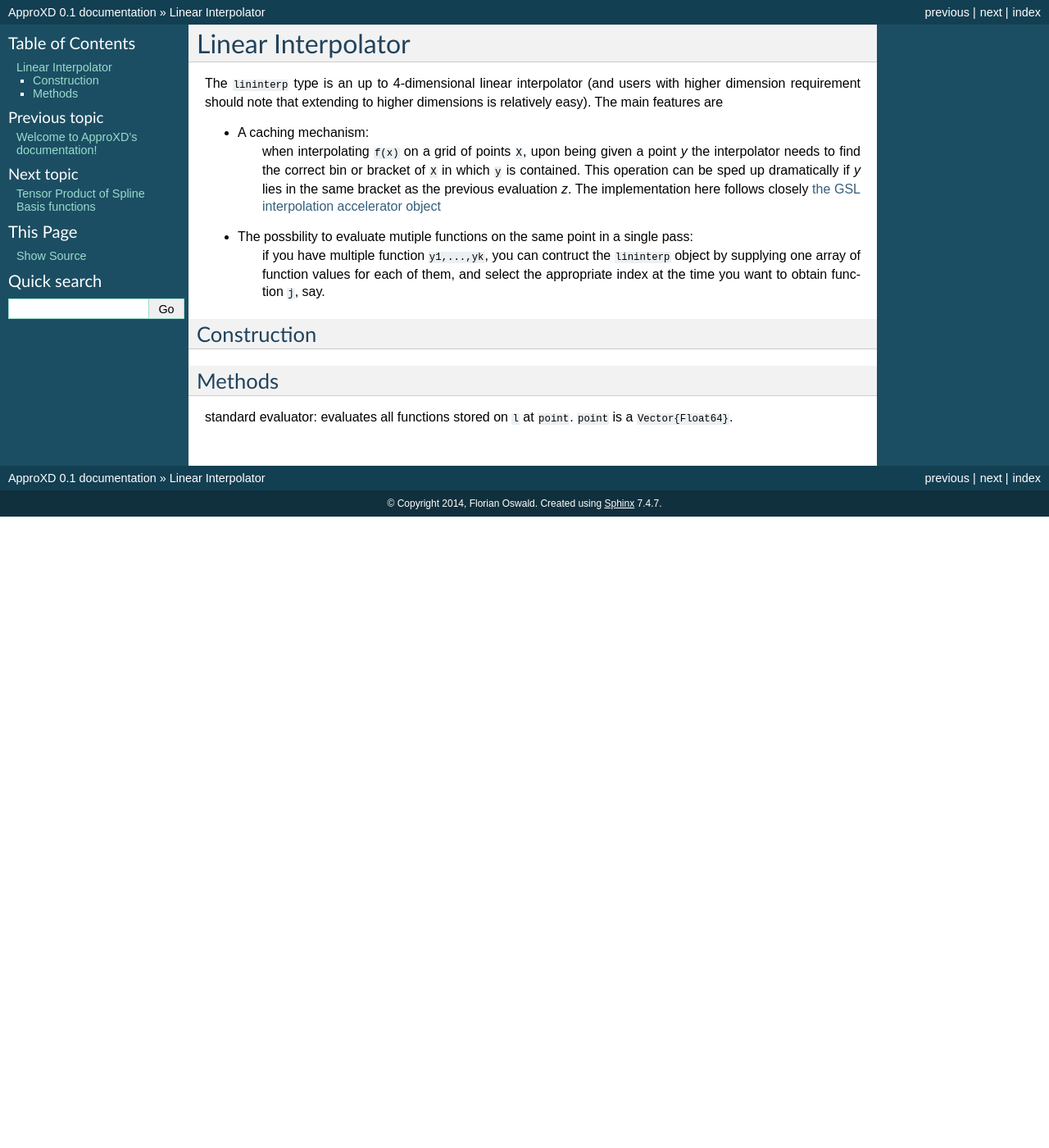
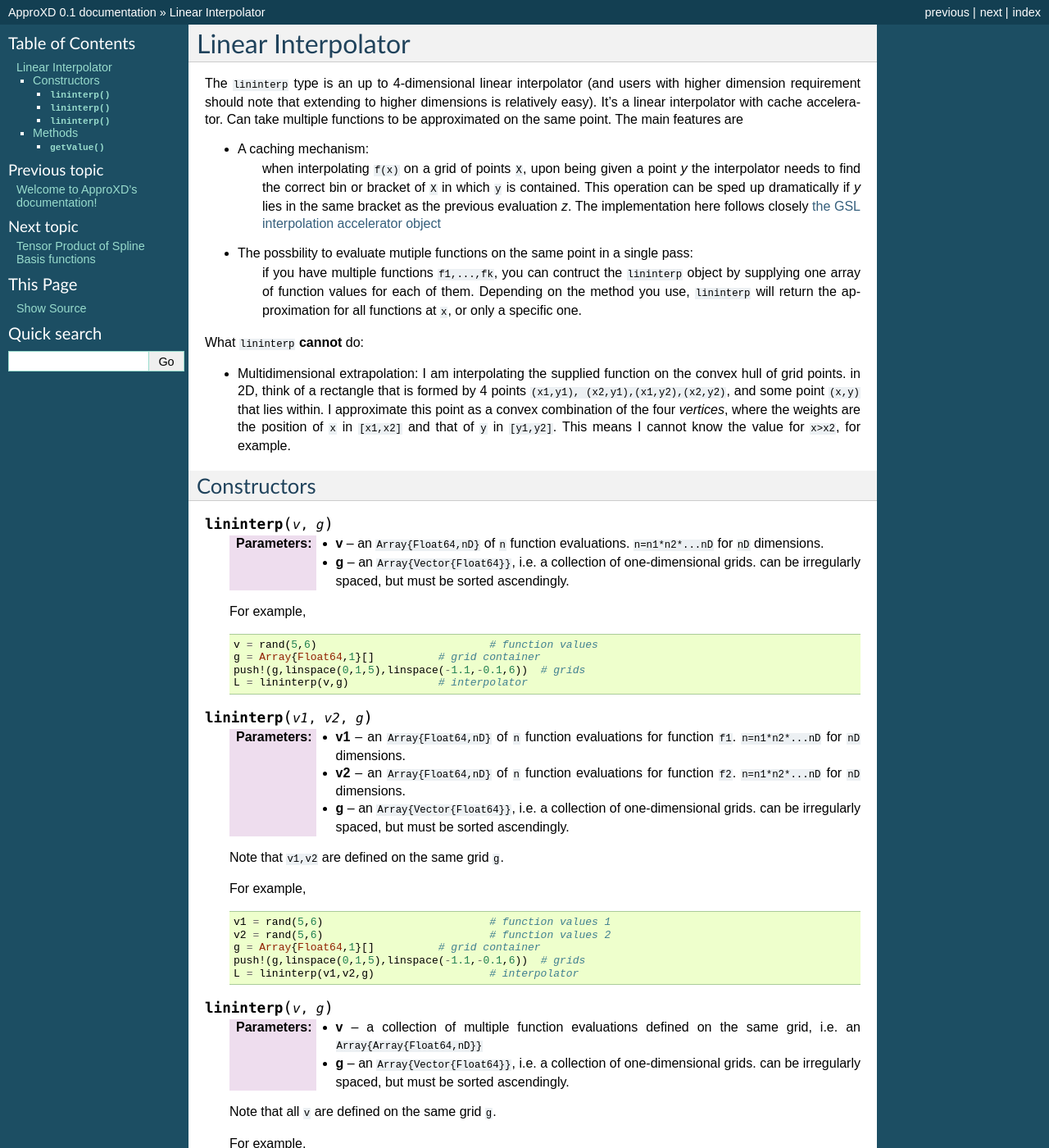
Before and after one commit to floswald/ApproXD.jl, a Sphinx documentation site: the page built from doc/source/lininterp.rst, in a window 1280 px wide and 1400 px high. Shown: the whole window at 82% size. Built offline with Sphinx 7.4.7, drawn with Linux system fonts in a browser that asks for light colours; some of the changed text lies outside the part shown.

Commit message:
updated documentation

```diff
--- a/doc/source/index.rst
+++ b/doc/source/index.rst
@@ -11,7 +11,10 @@ ApproXD.jl is a Julia package for function approximation in high dimensional spa
 .. math::
 	f(x), x \in R^d
 
-is known on a finite set of points :math:`X \subset R^d`, but not in between. The task is to provide an interpolation (*connecting the dots*) that makes evaluation off the grid :math:`X` possible. There are **two supported ways to make the interpolation**, Tensor Product of Spline Basis functions and Linear Interpolator.
+is known on a finite set of points :math:`X \subset R^d`, but not in between. The task is to provide an interpolation (*connecting the dots*) that makes evaluation off the grid :math:`X` possible. There are **two supported ways** to make the interpolation:
+
+	1. Evaluate the Tensor Product of Spline Basis functions and
+	2. Linear Interpolation
 
 Contents:
 
--- a/doc/source/lininterp.rst
+++ b/doc/source/lininterp.rst
@@ -3,40 +3,97 @@
 Linear Interpolator
 ===================
 
-The ``lininterp`` type is an up to 4-dimensional linear interpolator (and users with higher dimension requirement should note that extending to higher dimensions is relatively easy).
+The ``lininterp`` type is an up to 4-dimensional linear interpolator (and users with higher dimension requirement should note that extending to higher dimensions is relatively easy). It's a linear interpolator with cache accelerator. Can take multiple functions to be approximated on the same point.
 The main features are
 
 * A caching mechanism:
 	when interpolating ``f(x)`` on a grid of points ``X``, upon being given a point `y` the interpolator needs to find the correct bin or bracket of ``X`` in which ``y`` is contained. This operation can be sped up dramatically if `y` lies in the same bracket as the previous evaluation `z`. The implementation here follows closely `the GSL interpolation accelerator object <https://www.gnu.org/software/gsl/manual/html_node/Index-Look_002dup-and-Acceleration.html>`_
 * The possbility to evaluate mutiple functions on the same point in a single pass:
-	if you have multiple function ``y1,...,yk``, you can contruct the ``lininterp`` object by supplying one array of function values for each of them, and select the appropriate index at the time you want to obtain function ``j``, say.
+	if you have multiple functions ``f1,...,fk``, you can contruct the ``lininterp`` object by supplying one array of function values for each of them. Depending on the method you use, ``lininterp`` will return the approximation for all functions at ``x``, or only a specific one.
 
-Construction
+What ``lininterp`` **cannot** do:
+
+* Multidimensional extrapolation: I am interpolating the supplied function on the convex hull of grid points. in 2D, think of a rectangle that is formed by 4 points ``(x1,y1), (x2,y1),(x1,y2),(x2,y2)``, and some point ``(x,y)`` that lies within. I approximate this point as a convex combination of the four *vertices*, where the weights are the position of ``x`` in ``[x1,x2]`` and that of ``y`` in ``[y1,y2]``. This means I cannot know the value for ``x>x2``, for example.
+
+Constructors
 ------------
 
+.. function:: lininterp(v,g)
+
+	:param v: 	an ``Array{Float64,nD}`` of ``n`` function evaluations. ``n=n1*n2*...nD`` for ``nD`` dimensions.
+
+	:param g: 	an ``Array{Vector{Float64}}``, i.e. a collection of one-dimensional grids. can be irregularly spaced, but must be sorted ascendingly.
+
+	For example,
+
+	.. code-block:: julia
+
+		v = rand(5,6)				# function values
+		g = Array{Float64,1}[]	 	# grid container
+		push!(g,linspace(0,1,5),linspace(-1.1,-0.1,6))  # grids
+		L = lininterp(v,g)   		# interpolator
+
+.. function:: lininterp(v1,v2,g)
+
+	:param v1: an ``Array{Float64,nD}`` of ``n`` function evaluations for function ``f1``. ``n=n1*n2*...nD`` for ``nD`` dimensions.
+
+	:param v2: an ``Array{Float64,nD}`` of ``n`` function evaluations for function ``f2``. ``n=n1*n2*...nD`` for ``nD`` dimensions.
+
+	:param g: 	an ``Array{Vector{Float64}}``, i.e. a collection of one-dimensional grids. can be irregularly spaced, but must be sorted ascendingly.
+
+	Note that ``v1,v2`` are defined on the same grid ``g``.
+
+	For example,
+
+	.. code-block:: julia
+
+		v1 = rand(5,6)				# function values 1
+		v2 = rand(5,6)				# function values 2
+		g = Array{Float64,1}[]	 	# grid container
+		push!(g,linspace(0,1,5),linspace(-1.1,-0.1,6))  # grids
+		L = lininterp(v1,v2,g)   		# interpolator
+
+.. function:: lininterp(v,g)
+
+	:param v: a collection of multiple function evaluations defined on the same grid, i.e. an ``Array{Array{Float64,nD}}``
+
+	:param g: 	an ``Array{Vector{Float64}}``, i.e. a collection of one-dimensional grids. can be irregularly spaced, but must be sorted ascendingly.
+
+	Note that all ``v`` are defined on the same grid ``g``.
+
+	For example,
+
+	.. code-block:: julia
+
+		v1 = rand(3,5,6)			# function values 1
+		v2 = rand(3,5,6)			# function values 2
+		v3 = rand(3,5,6)			# function values 3
+		v = Array{Float64}[]		# values container
+		g = Array{Float64,1}[]	 	# grid container
+		push!(v,v1,v2,v3) 			# grids
+		push!(g,linspace(0,1,3),linspace(-1.1,-0.1,5),linspace(2,4.1,6))  # grids
+		L = lininterp(v,g)   		# interpolator
 
 
 Methods
 -------
 
+.. function:: getValue(L,point)
 
-.. function::getValue(l,point)
+	:param L: 	a ``lininterp`` object
 
-standard evaluator: evaluates all functions stored on ``l`` at ``point``.
-``point`` is a ``Vector{Float64}``.
+	:param point: 	coordinates of a point, a vector
 
-.. function::getValue!(y,l,point,which)
+	returns the approximation for all functions stored in ``L`` at ``point``.
 
+.. function:: getValue!(y,L,point,which)
 
+	:param y: 	prealloacted return value. vector which ``length(which)``
 
+	:param L: 	a ``lininterp`` object
 
+	:param point: coordinates of a point (a vector)
 
+	:param which: integer index of which function to be evaluated
 
- py:function:: lininterp(v,g)
-
- Multidimensional Linear Interpolator with cache accelerator. Can take multiple functions to be approximated
- on the same point.
- ``v`` is an array of function values (i.e. ``Array{Float64}``), or an array with several function value arrays (``Array{Array{Float64}}``).
- ``gs`` is an Array of one-dimensional grids.
-
- The dimensions of ``gs`` and ``v`` must correspond, in the sense that ``size(v,i) == length(gs[i])``, i.e. dimension `i` of the function array must be as long as the grid for this dimension.
+	if there are multiple functions stored in ``l``, defined on the same grids, you can select ``which`` one will be evaluated on ``point`` by setting ``which``.
```
Also changed, not shown: doc/source/tensor.rst (+5 -3 lines), 1 other file.
